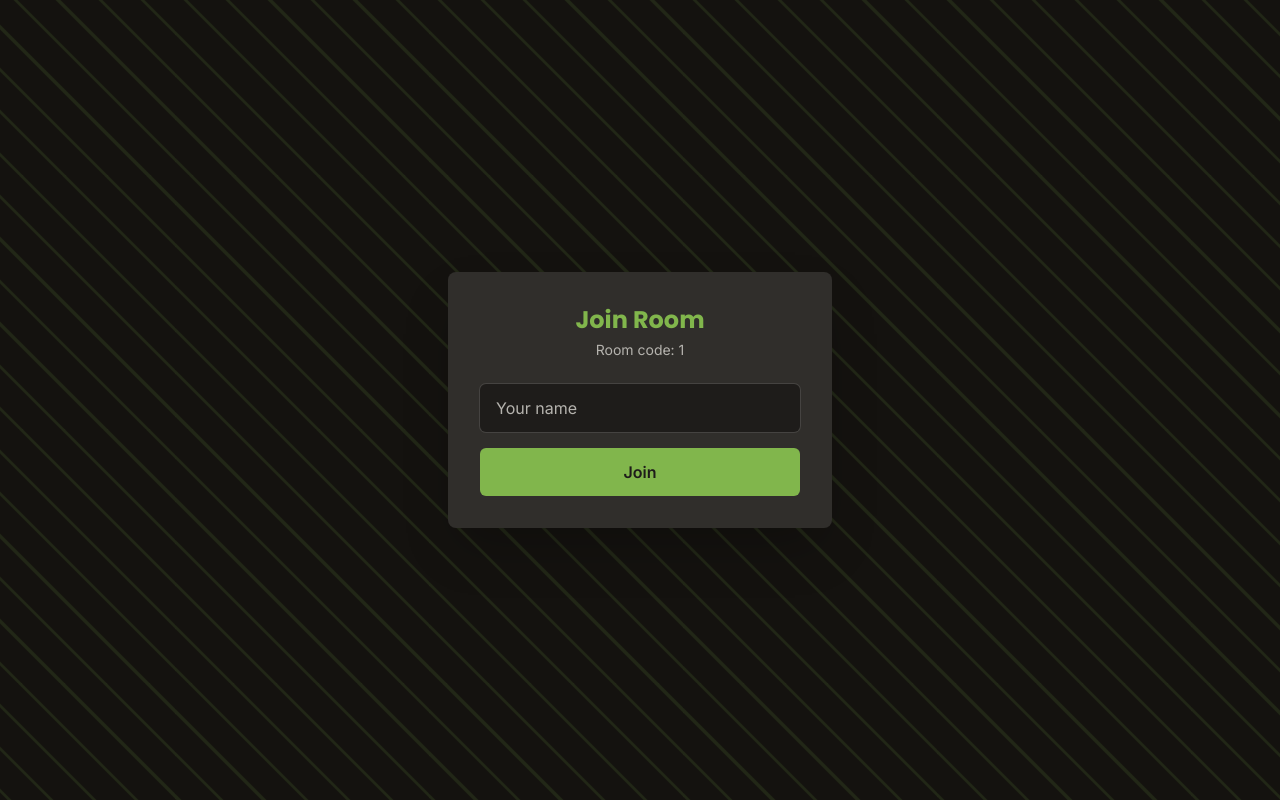
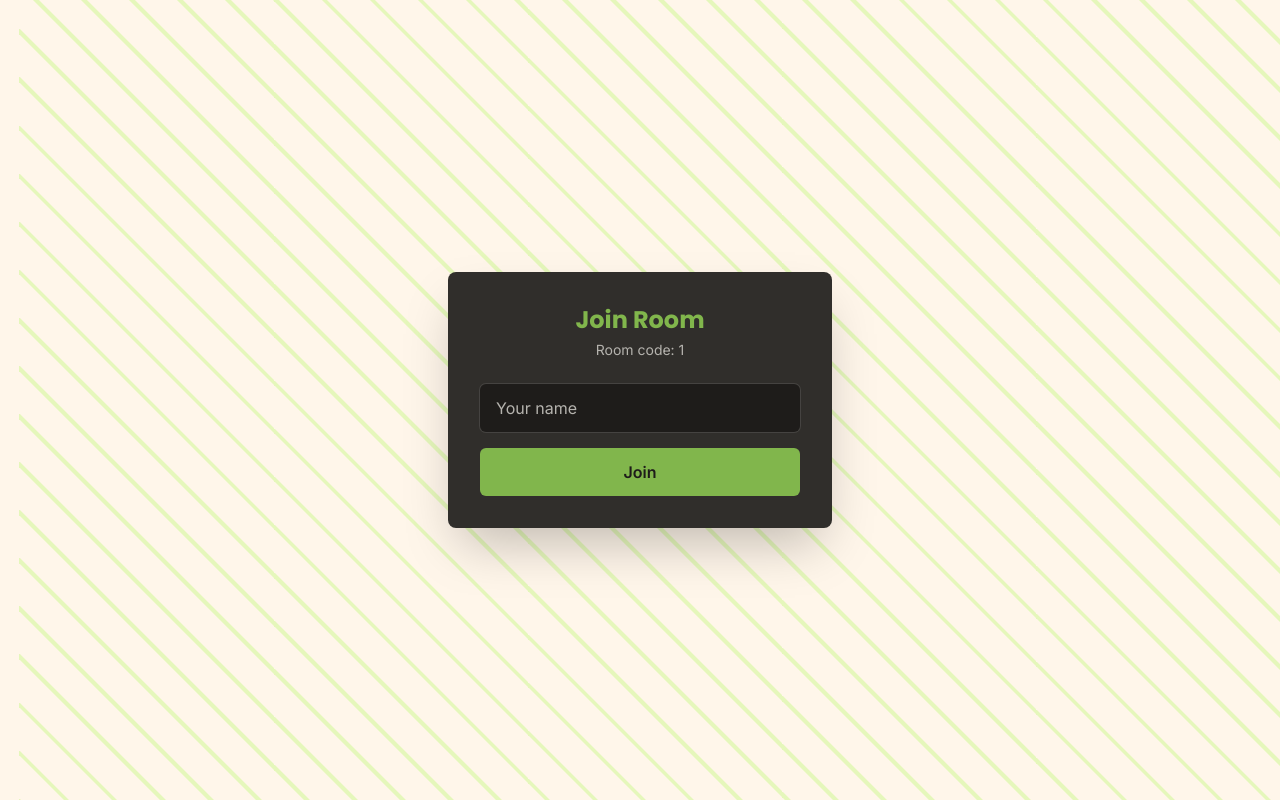
Before and after one commit to TheIlkinAlizade/nextjs-dots-and-boxes-client, a Next.js app: page /room/1 in a window 1280 px wide. Built offline with nearby package versions, Linux system fonts and the light colour scheme; no server answers.

Commit message:
feat: background fix and resign modal fix

```diff
--- a/app/room/[code]/page.tsx
+++ b/app/room/[code]/page.tsx
@@ -238,14 +238,14 @@
       <div className="flex w-full max-w-5xl flex-col gap-4 md:flex-row">
         <div className="flex flex-1 flex-col items-center gap-4">
           <div className="flex w-full items-center justify-between">
-            <h1 className="font-display text-xl font-bold tracking-tight">Room {roomCode}</h1>
+            <h1 className="font-display text-xl font-bold text-black">Room: {roomCode}</h1>
             <button className="rounded-md bg-panel px-3 py-1.5 text-xs font-semibold text-muted hover:text-white" onClick={copyCode}>
               {copied ? 'Copied!' : 'Copy code'}
             </button>
           </div>
 
           {(status === 'playing' || status === 'finished') && game ? (
-            <GamePanel game={game} players={players} myPlayerId={myPlayerId} onLineClick={handleLineClick} />
+            <GamePanel game={game} players={players} myPlayerId={myPlayerId} gameOver={status === 'finished'} onLineClick={handleLineClick} />
           ) : (
             <div className="flex aspect-square w-full max-w-md items-center justify-center bg-panelDark text-sm text-muted">
               Waiting for the host to start the game…
--- a/components/AnimatedBackground.tsx
+++ b/components/AnimatedBackground.tsx
@@ -1,21 +1,37 @@
-// Edit these two constants directly to change the look — no UI control by design.
-const BASE_COLOR = '#14120F';
-const STRIPE_COLOR = '#81B64C';
+'use client';
+
+// Edit these constants directly to change the look.
+const BASE_COLOR = '#fff6ea';
+const STRIPE_COLOR = '#80ff00';
 
 export default function AnimatedBackground() {
   return (
-    <div className="pointer-events-none fixed inset-0 -z-10 overflow-hidden" style={{ backgroundColor: BASE_COLOR }} aria-hidden>
+    <div
+      aria-hidden
+      style={{
+        position: 'fixed',
+        inset: 0,
+        zIndex: -10,
+        overflow: 'hidden',
+        backgroundColor: BASE_COLOR,
+        pointerEvents: 'none',
+      }}
+    >
       <style>{`
         @keyframes bgDrift {
-          from { transform: translate(0, 0); }
-          to { transform: translate(-60px, -60px); }
+          from { transform: translate(0px, 0px); }
+          to   { transform: translate(120px, 0px); }
         }
       `}</style>
       <div
-        className="absolute -inset-[60px]"
         style={{
-          backgroundImage: `repeating-linear-gradient(45deg, ${STRIPE_COLOR}22 0px, ${STRIPE_COLOR}22 3px, transparent 3px, transparent 30px)`,
-          animation: 'bgDrift 6s linear infinite',
+          position: 'absolute',
+          top: -100,
+          left: -100,
+          right: -100,
+          bottom: -100,
+          backgroundImage: `repeating-linear-gradient(45deg, ${STRIPE_COLOR}33 0px, ${STRIPE_COLOR}33 4px, transparent 4px, transparent 34px)`,
+          animation: 'bgDrift 4s linear infinite',
         }}
       />
     </div>
--- a/components/GamePanel.tsx
+++ b/components/GamePanel.tsx
@@ -5,6 +5,7 @@
   isHost: boolean;
   connected: boolean;
   score: number;
+  resigned: boolean;
 }
 
 interface GameState {
@@ -23,6 +24,7 @@
   game: GameState;
   players: Player[];
   myPlayerId: string | null;
+  gameOver: boolean;
   onLineClick: (row: number, col: number, orientation: 'horizontal' | 'vertical') => void;
 }
 
@@ -31,26 +33,21 @@
 const LINE_HIT_WIDTH = 16;
 const LINE_VISIBLE_WIDTH = 6;
 
-export default function GamePanel({ game, players, myPlayerId, onLineClick }: GamePanelProps) {
+export default function GamePanel({ game, players, myPlayerId, gameOver, onLineClick }: GamePanelProps) {
   const playerById = new Map(players.map((p) => [p.id, p]));
   const currentPlayerId = game.turnOrder[game.currentTurnIndex];
   const currentPlayer = playerById.get(currentPlayerId);
   const isMyTurn = currentPlayerId === myPlayerId;
-  const gameOver = game.boxesFilled === game.totalBoxes;
 
   const width = game.gridWidth * CELL;
   const height = game.gridHeight * CELL;
-
   const elements: React.ReactNode[] = [];
 
   for (let row = 0; row <= game.gridHeight; row++) {
     for (let col = 0; col < game.gridWidth; col++) {
       const key = `${row}-${col}`;
       const drawnBy = game.horizontalLines[key];
-      const x1 = col * CELL;
-      const x2 = (col + 1) * CELL;
-      const y = row * CELL;
-
+      const x1 = col * CELL, x2 = (col + 1) * CELL, y = row * CELL;
       elements.push(
         <line key={`h-visible-${key}`} x1={x1} y1={y} x2={x2} y2={y}
           stroke={drawnBy ? playerById.get(drawnBy)?.color ?? '#81B64C' : 'transparent'}
@@ -71,10 +68,7 @@
     for (let col = 0; col <= game.gridWidth; col++) {
       const key = `${row}-${col}`;
       const drawnBy = game.verticalLines[key];
-      const x = col * CELL;
-      const y1 = row * CELL;
-      const y2 = (row + 1) * CELL;
-
+      const x = col * CELL, y1 = row * CELL, y2 = (row + 1) * CELL;
       elements.push(
         <line key={`v-visible-${key}`} x1={x} y1={y1} x2={x} y2={y2}
           stroke={drawnBy ? playerById.get(drawnBy)?.color ?? '#81B64C' : 'transparent'}
@@ -107,9 +101,7 @@
 
   for (let row = 0; row <= game.gridHeight; row++) {
     for (let col = 0; col <= game.gridWidth; col++) {
-      elements.push(
-        <circle key={`dot-${row}-${col}`} cx={col * CELL} cy={row * CELL} r={DOT_RADIUS} fill="#EEEED2" />
-      );
+      elements.push(<circle key={`dot-${row}-${col}`} cx={col * CELL} cy={row * CELL} r={DOT_RADIUS} fill="#EEEED2" />);
     }
   }
 
@@ -121,15 +113,16 @@
           {isMyTurn ? 'Your turn' : `${currentPlayer?.name ?? '...'}'s turn`}
         </div>
       )}
-
+      <div className="w-full overflow-x-auto">
         <svg
           width={width + LINE_VISIBLE_WIDTH}
           height={height + LINE_VISIBLE_WIDTH}
           viewBox={`${-LINE_VISIBLE_WIDTH / 2} ${-LINE_VISIBLE_WIDTH / 2} ${width + LINE_VISIBLE_WIDTH} ${height + LINE_VISIBLE_WIDTH}`}
-        className="bg-panelDark shadow-lg"
+          className="mx-auto bg-panelDark shadow-lg"
         >
           {elements}
         </svg>
       </div>
+    </div>
   );
 }
```
Lines whose indentation alone changed are shown as unchanged.
